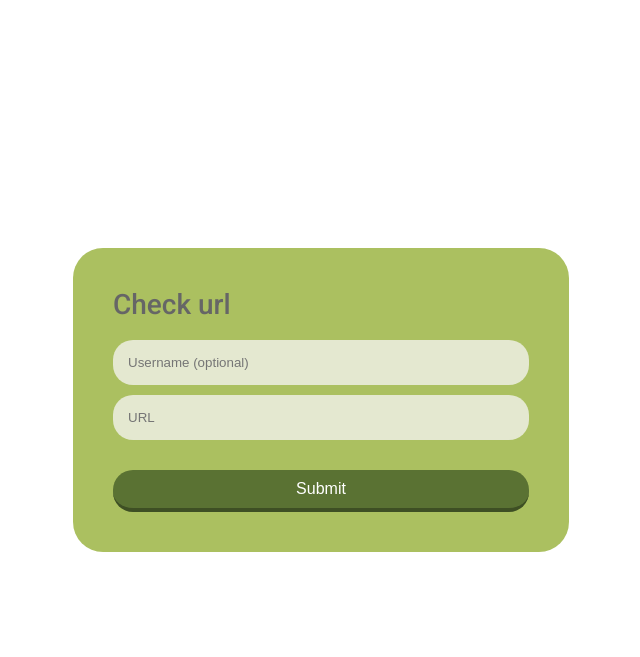
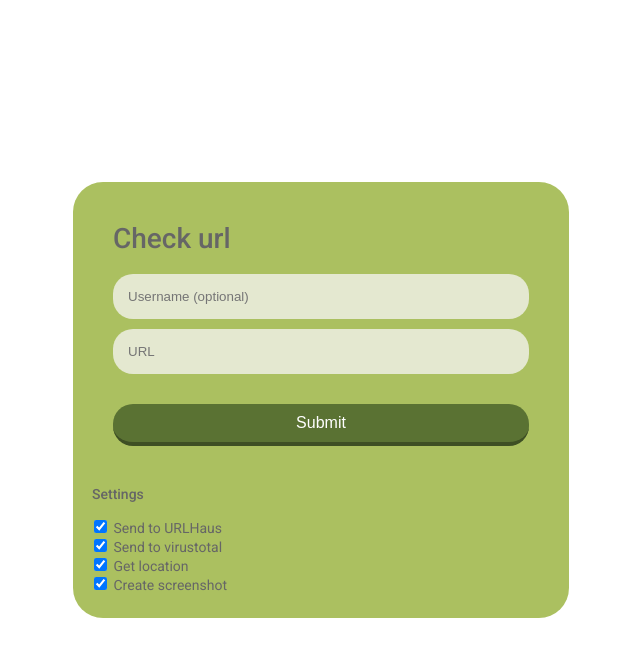
Before and after one commit to verebecske/URLanalyser, a Flask app: page / in a window 1280 px wide. Shown: the top 657 px of the page, without its empty margins (319-959 px from the left). Run offline with Flask 2, Linux system fonts and the light colour scheme.

Commit message:
fix: urlhause -> urlhaus

```diff
--- a/urlanalyser/mantest_main.py
+++ b/urlanalyser/mantest_main.py
@@ -18,12 +18,12 @@ class ManTestMain(ManagerRob):
         ans = analyser.is_malware("test")
         self.logger.error(ans)
 
-    def test_urlhause(self) -> None:
+    def test_urlhaus(self) -> None:
         connector = self.get_connector()
-        ans = connector.send_request_to_urlhause("www.example.com")
+        ans = connector.send_request_to_urlhaus("www.example.com")
         self.logger.error(ans)
 
 
 if __name__ == "__main__":
     rob = ManTestMain()
-    rob.test_urlhause()
+    rob.test_urlhaus()
--- a/urlanalyser/mocks/api_connector.py
+++ b/urlanalyser/mocks/api_connector.py
@@ -28,9 +28,9 @@ class APIConnector(Ancestor):
         return "error"
 
     @logs
-    def send_request_to_urlhause(self, url: str) -> str:
+    def send_request_to_urlhaus(self, url: str) -> str:
         if random.randint(0, 100) < 70:
-            with open("datas/urlhause_ans.json", "r") as file:
+            with open("datas/urlhaus_ans.json", "r") as file:
                 return json.load(file)["query_status"]
         return "error"
 
--- a/urlanalyser/requirements.txt
+++ b/urlanalyser/requirements.txt
@@ -1,5 +1,6 @@
 flask
 requests
 selenium
+splinter
 # pylint
 # black
--- a/urlanalyser/src/api_connector.py
+++ b/urlanalyser/src/api_connector.py
@@ -37,7 +37,7 @@ class APIConnector(Ancestor):
             return "error"
 
     @logs
-    def send_request_to_urlhause(self, url: str) -> str:
+    def send_request_to_urlhaus(self, url: str) -> str:
         data = {"url": url}
         response = requests.post(url="https://urlhaus-api.abuse.ch/v1/url/", data=data)
         if response.status_code == 200:
--- a/urlanalyser/src/flask/templates/image.html
+++ b/urlanalyser/src/flask/templates/image.html
@@ -1,6 +1,6 @@
 <body>
 
-    <h2>Images Side by Side</h2>
+    <h2>Time: {{date}}</h2>
 
     <div class="row">
       <div class="column">
--- a/webs/webpage/app.py
+++ b/webs/webpage/app.py
@@ -6,13 +6,11 @@ app = Flask(__name__)
 host = "urlanalyser-urlanalyser-1"
 port = os.getenv("URLANALYSER_PORT")
 
-def ask_urlanalyserapi(url: str) -> str:
+def ask_urlanalyserapi(url: str, settings: dict) -> dict:
     r = requests.get(f"http://{host}:{port}/check?url={url}")
     if r.status_code == 200 and r.json()["status"] == 200:
-        if r.json()["result"]:
-            return "malware"
-        return "not malware"
-    return "unknown"
+        return r.json() # ["result"]
+    return {"result": "unknown"}
 
 
 
@@ -21,8 +19,19 @@ def home():
     if request.method == "POST":
         name = request.form["name"]
         url = request.form["url"]
-        result = ask_urlanalyserapi(url)
-        return render_template("return.html", name=name, url=url, result=result)
+        urlhaus = request.form.get("urlhaus") != None
+        virustotal = request.form.get("virustotal") != None
+        geoip = request.form.get("geoip") != None
+        screenshot = request.form.get("screenshot") != None
+        checkedlist = [urlhaus, virustotal, geoip, screenshot]
+        settings = {
+            "urlhaus": urlhaus,
+            "virustotal": virustotal,
+            "geoip": geoip,
+            "screenshot": screenshot
+        }
+        result = ask_urlanalyserapi(url, settings)
+        return render_template("return.html", name=name, url=url, result=result, checkedlist=checkedlist)
     else:
         return render_template("home.html")
 
--- a/webs/webpage/templates/home.html
+++ b/webs/webpage/templates/home.html
@@ -37,6 +37,18 @@
       }
       .form-inner {
       padding: 40px;
+      }
+      fieldset {
+      display: block;
+      width: 100%;
+      padding: 15px;
+      margin-bottom: 10px;
+      border: none;
+      border-radius: 20px;
+      }
+      fieldset legend {
+      margin-top: 15;
+      font-weight: 450;
       }
       .form-inner input,
       .form-inner textarea {
@@ -81,6 +93,25 @@
         <input name="url" type="text" placeholder="URL">
         <button type="submit">Submit</button>
       </div>
+      <fieldset>
+        <legend>Settings</legend>
+        <div>
+          <input type="checkbox" name="urlhaus" id="urlhaus" checked="checked">
+          <label for="urlhaus">Send to URLHaus</label>
+        </div>
+        <div>
+          <input type="checkbox" name="virustotal" id="virustotal" checked="checked">
+          <label for="virustotal">Send to virustotal</label>
+        </div>
+        <div>
+          <input type="checkbox" name="geoip" id="geoip" checked="checked">
+          <label for="screenshot">Get location</label>
+        </div>
+        <div>
+          <input type="checkbox" name="screenshot" id="screenshot" checked="checked">
+          <label for="screenshot">Create screenshot</label>
+        </div>
+      </fieldset>
     </form>
   </body>
 </html>
```
Also changed, not shown: urlanalyser/src/flask/wrapper.py (+25 -6 lines), webs/webpage/templates/return.html (+74 -4 lines), README.md, 1 other file.
